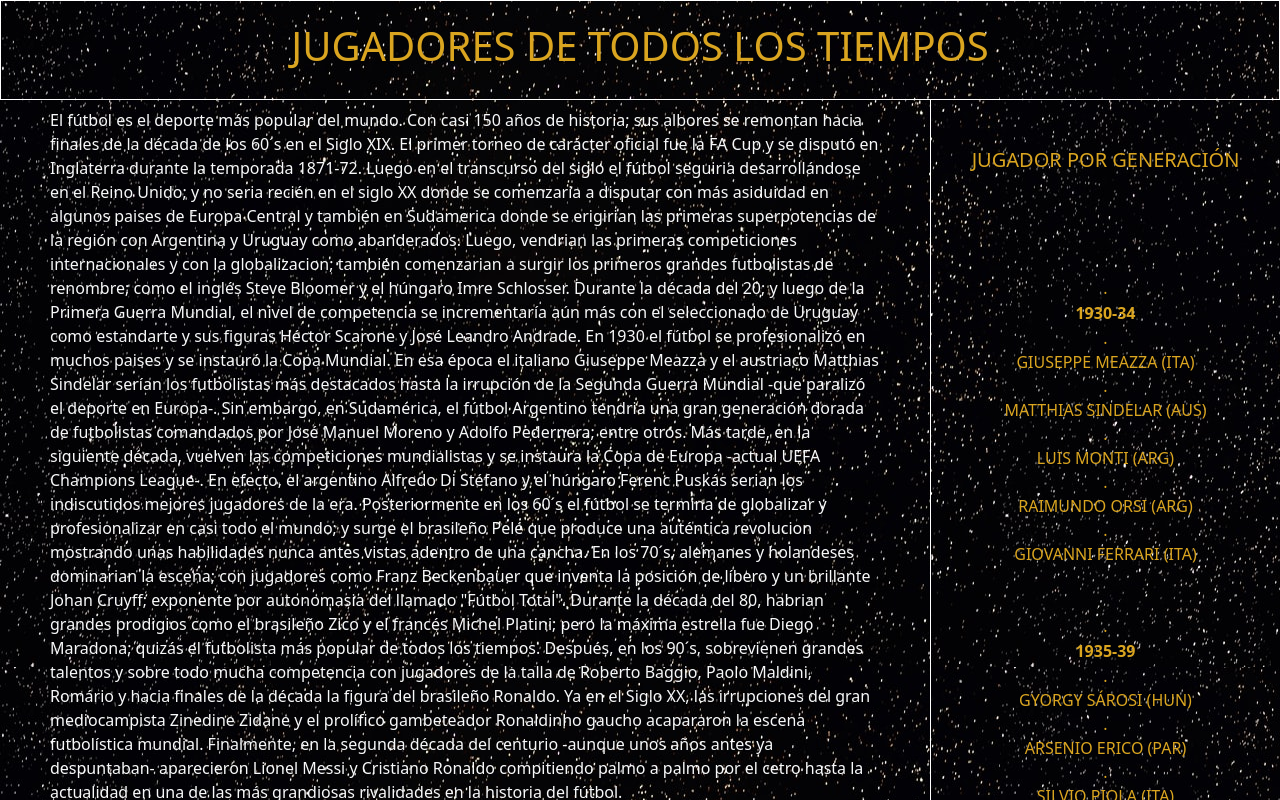
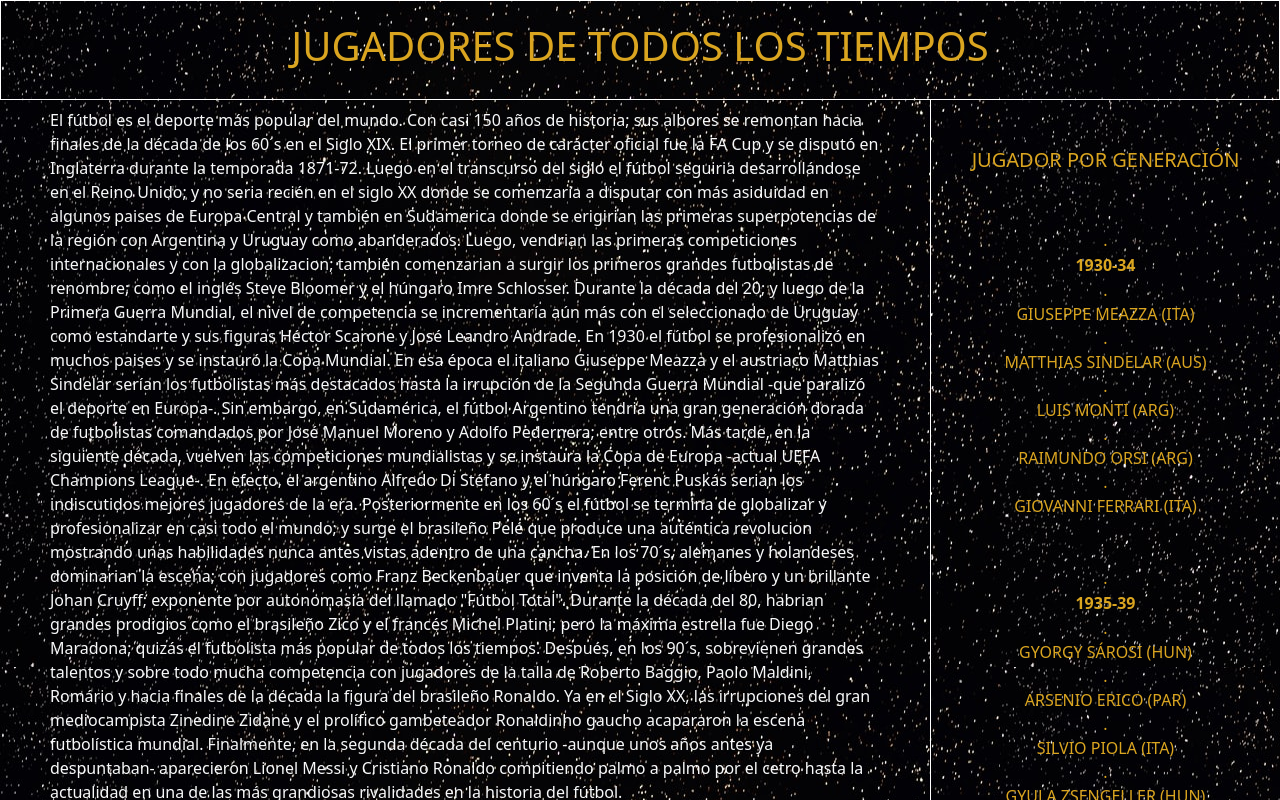
Before and after one commit to podolsky14/jugadoresdetodoslostiempos, a React (Create React App) app: page / in a window 1280 px wide. Shown: the top 800 px of the page. Built offline with nearby package versions, Linux system fonts and the light colour scheme.

Commit message:
Update Index.js

```diff
--- a/src/components/Index.js
+++ b/src/components/Index.js
@@ -753,7 +753,7 @@ otable habilidad en el regate, gran juego aéreo a pesar de su corta estatura y
 
             <div className="side py-5">
 
-        <tr  className="d-flex justify-content-center pb-5"><h5>JUGADOR POR GENERACIÓN</h5></tr>
+        <tr  className="d-flex justify-content-center"><h5>JUGADOR POR GENERACIÓN</h5></tr>
 
  <div className="d-flex flex-column align-items-center py-5">
 .<th className="d-flex justify-content-center">1930-34</th>
@@ -919,7 +919,7 @@ otable habilidad en el regate, gran juego aéreo a pesar de su corta estatura y
 
 
 
-              <tr  className="d-flex justify-content-center py-3"><h5 >EQUIPOS POR GENERACIÓN</h5></tr>
+              <tr  className="d-flex justify-content-center pb-3 pt-5"><h5 >EQUIPOS POR GENERACIÓN</h5></tr>
      <div >
 <tr className="d-flex justify-content-center"> <th>1930-1934</th></tr>
 <tr className="d-flex justify-content-center">COMBI</tr>
```
